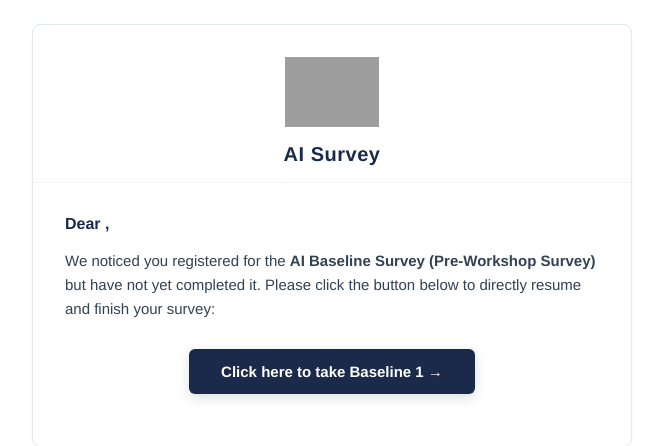
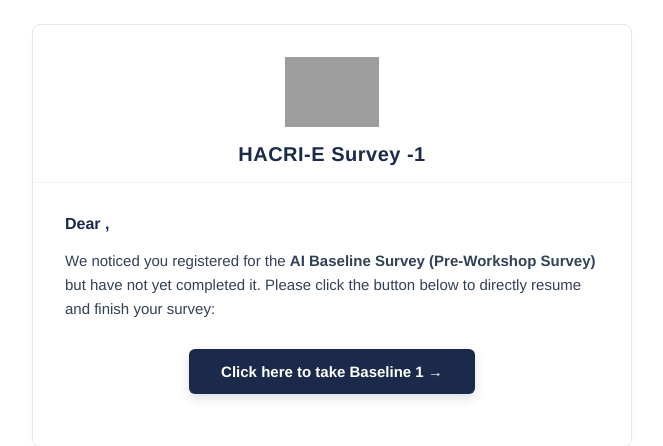
Before and after one commit to ooa-jain/HACRI-E, a FastAPI app: template app/templates/pre_reminder_email.html in a window 1280 px wide. Shown: the top 446 px of the page, without its empty margins (308-971 px from the left). Run offline with FastAPI, Linux system fonts and the light colour scheme; the template is opened without the code that fills it, so the values that code supplies are empty; parts of the project's set-up code (start-up, migrations or seed data) failed here and were passed over; grey boxes are pictures that could not be loaded.

Commit message:
feat: Change email header title to HACRI-E Survey -1

```diff
--- a/app/templates/post_reminder_email.html
+++ b/app/templates/post_reminder_email.html
@@ -5,9 +5,9 @@
     <!-- Header/Logo -->
     <tr>
       <td style="padding: 32px 32px 16px 32px; text-align: center; border-bottom: 1px solid #F1F5F9;">
-        <img src="cid:logo" alt="AI Survey" style="max-height: 70px; display: inline-block;" />
+        <img src="cid:logo" alt="HACRI-E Survey -1" style="max-height: 70px; display: inline-block;" />
         <div style="color: #1B2A4A; font-size: 20px; font-weight: 700; margin-top: 12px; letter-spacing: 0.5px;">
-          AI Survey
+          HACRI-E Survey -1
         </div>
       </td>
     </tr>
--- a/app/templates/pre_reminder_email.html
+++ b/app/templates/pre_reminder_email.html
@@ -5,9 +5,9 @@
     <!-- Header/Logo -->
     <tr>
       <td style="padding: 32px 32px 16px 32px; text-align: center; border-bottom: 1px solid #F1F5F9;">
-        <img src="cid:logo" alt="AI Survey" style="max-height: 70px; display: inline-block;" />
+        <img src="cid:logo" alt="HACRI-E Survey -1" style="max-height: 70px; display: inline-block;" />
         <div style="color: #1B2A4A; font-size: 20px; font-weight: 700; margin-top: 12px; letter-spacing: 0.5px;">
-          AI Survey
+          HACRI-E Survey -1
         </div>
       </td>
     </tr>
```
